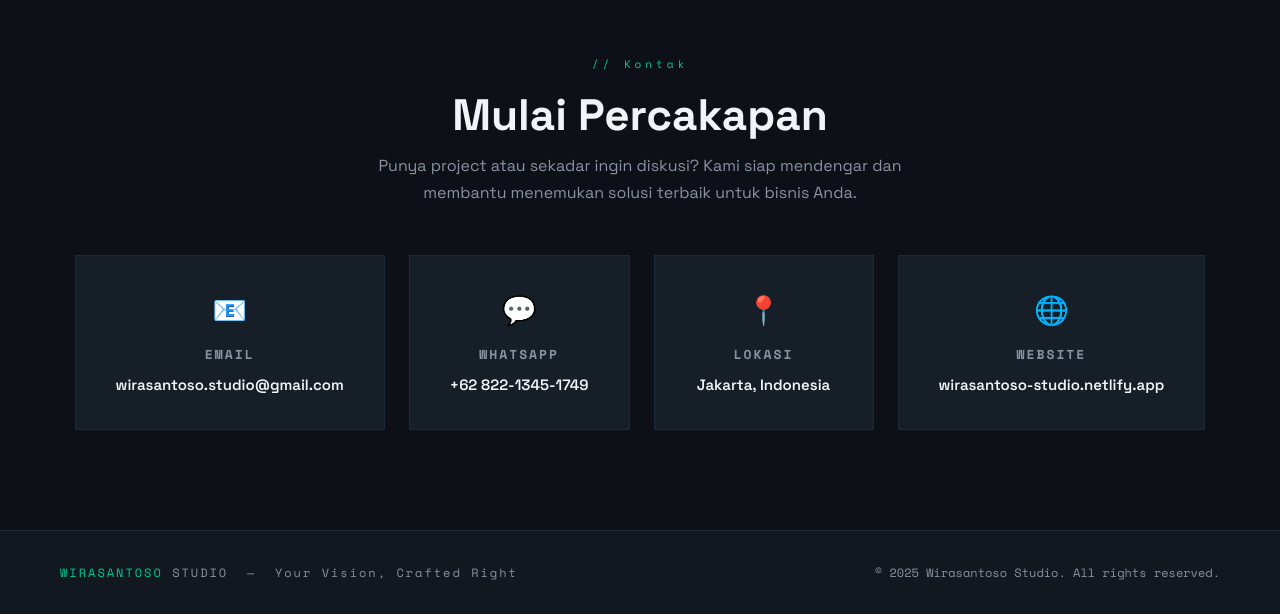
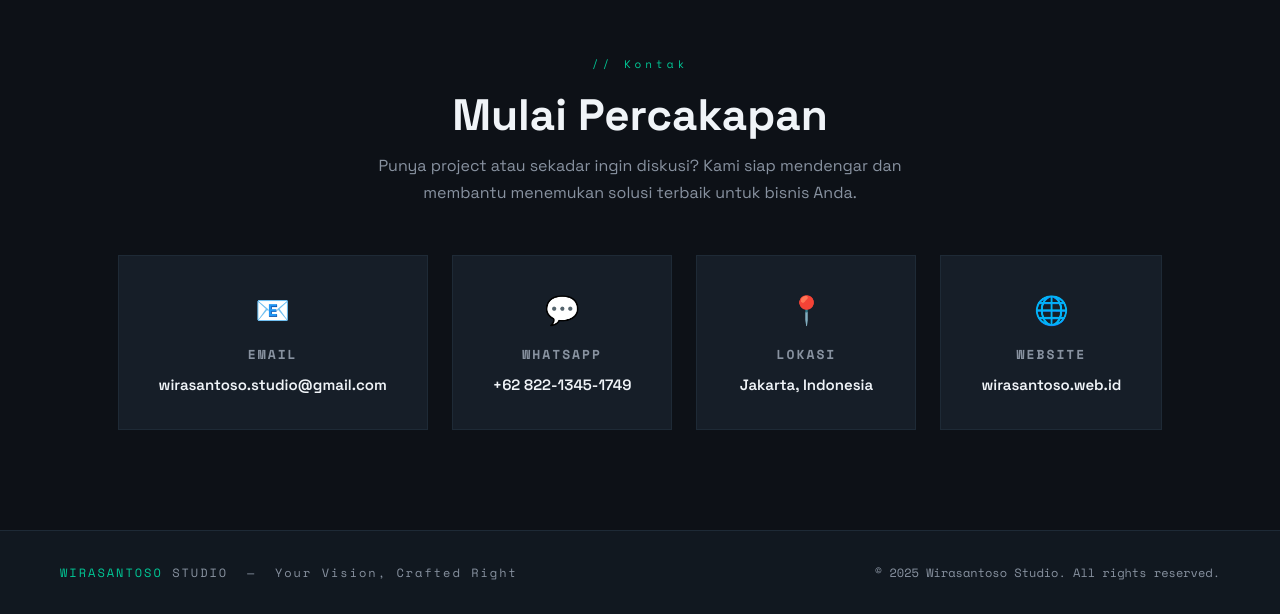
Before and after one commit to wirasantoso-studio/compro-wirasantoso_studio, a plain HTML site: page index.html in a window 1280 px wide. Shown: the part 5630-6244 px from the top of the page. Drawn offline with nearby package versions, Linux system fonts and the light colour scheme.

Commit message:
index.html

```diff
--- a/index.html
+++ b/index.html
@@ -924,7 +924,7 @@
     <div class="contact-card reveal"><div class="contact-icon">📧</div><h4>EMAIL</h4><p>wirasantoso.studio@gmail.com</p></div>
     <div class="contact-card reveal"><div class="contact-icon">💬</div><h4>WHATSAPP</h4><p>+62 822-1345-1749</p></div>
     <div class="contact-card reveal"><div class="contact-icon">📍</div><h4 data-i18n="contact_loc">LOKASI</h4><p>Jakarta, Indonesia</p></div>
-    <div class="contact-card reveal"><div class="contact-icon">🌐</div><h4>WEBSITE</h4><p>wirasantoso-studio.netlify.app</p></div>
+    <div class="contact-card reveal"><div class="contact-icon">🌐</div><h4>WEBSITE</h4><p>wirasantoso.web.id</p></div>
   </div>
 </section>
 
```
